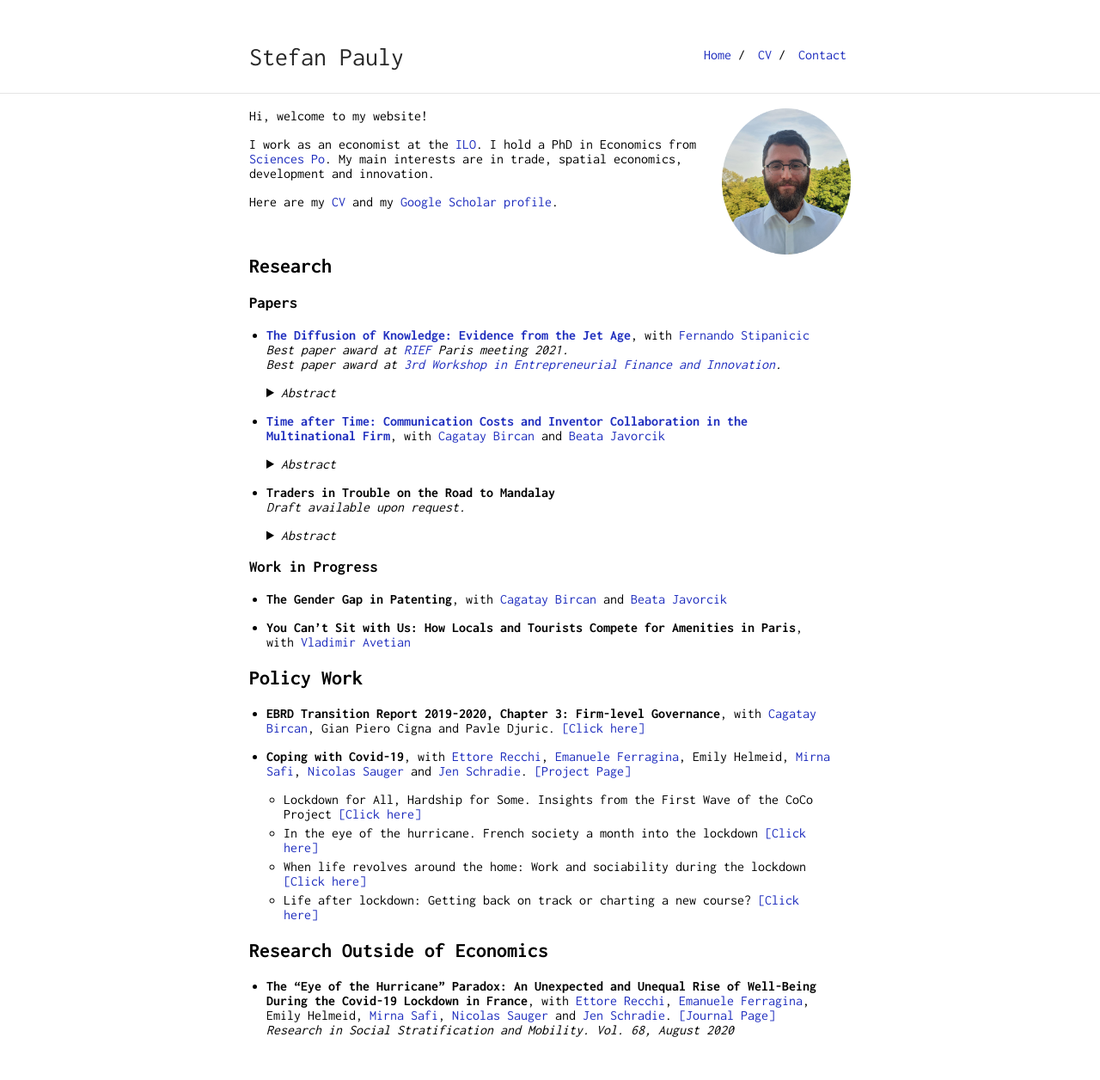
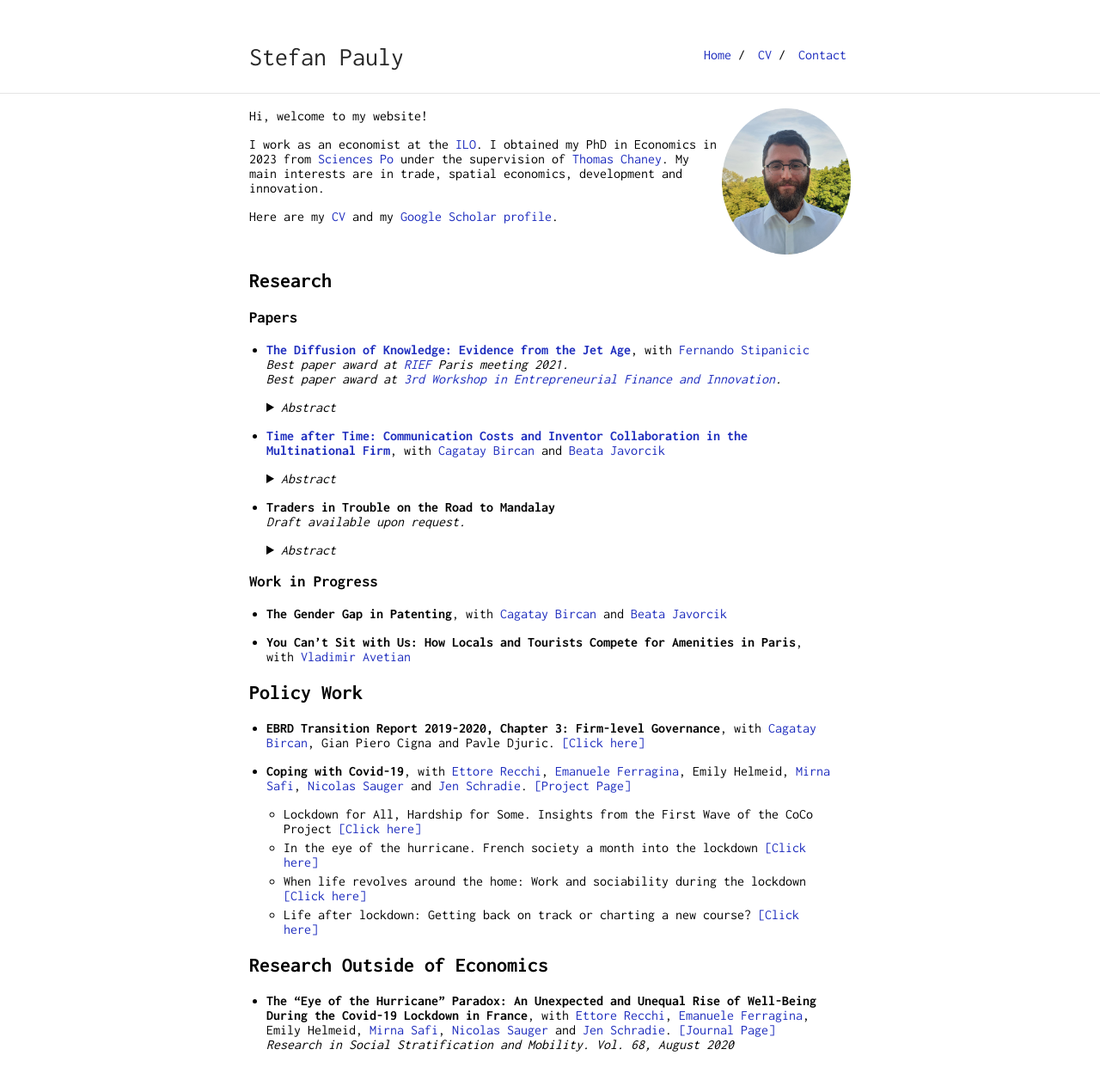
Before and after one commit to paustefa/paustefa.github.io, a Jekyll site: the page built from index.md, in a window 1280 px wide. Shown: the whole page at 86% size. Built offline with Jekyll 4.4.1, drawn with Linux system fonts in a browser that asks for light colours.

Commit message:
Update index.md

```diff
--- a/index.md
+++ b/index.md
@@ -6,7 +6,7 @@ layout: default
 
 Hi, welcome to my website!
 
-I work as an economist at the [ILO](https://www.ilo.org/global/lang--en/index.htm). I hold a PhD in Economics from [Sciences Po](https://www.sciencespo.fr/department-economics/en). My main interests are in trade, spatial economics, development and innovation.
+I work as an economist at the [ILO](https://www.ilo.org/global/lang--en/index.htm). I obtained my PhD in Economics in 2023 from [Sciences Po](https://www.sciencespo.fr/department-economics/en) under the supervision of [Thomas Chaney](https://sites.google.com/site/thomaschaney/home?authuser=0). My main interests are in trade, spatial economics, development and innovation.
 
 Here are my [CV](CV_Pauly.pdf) and my [Google Scholar profile](https://scholar.google.com/citations?user=AG-9fPYAAAAJ&hl=fr).
 
```
